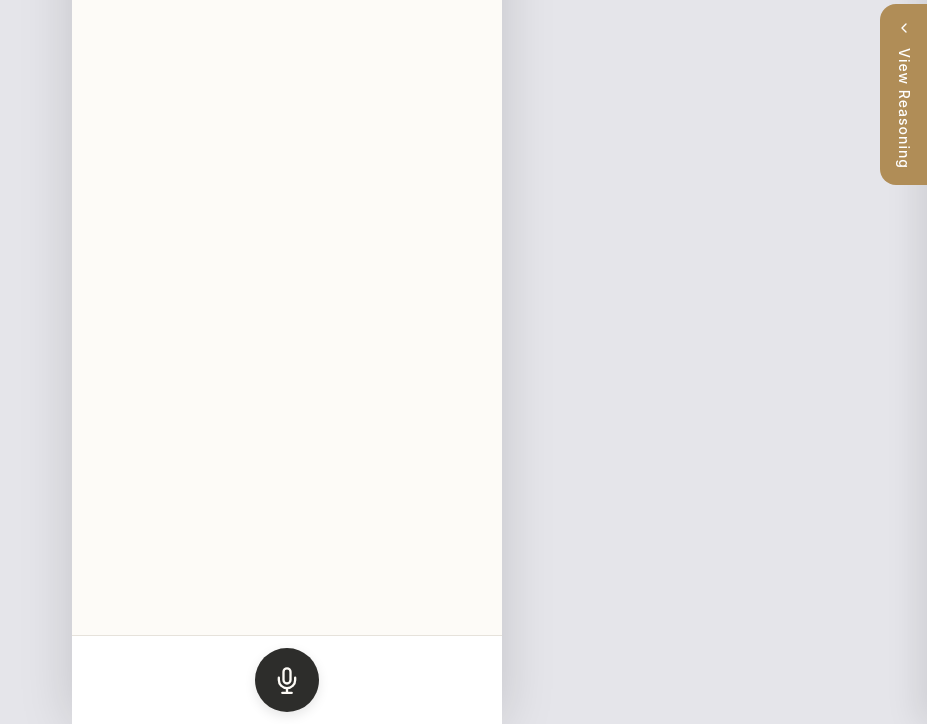
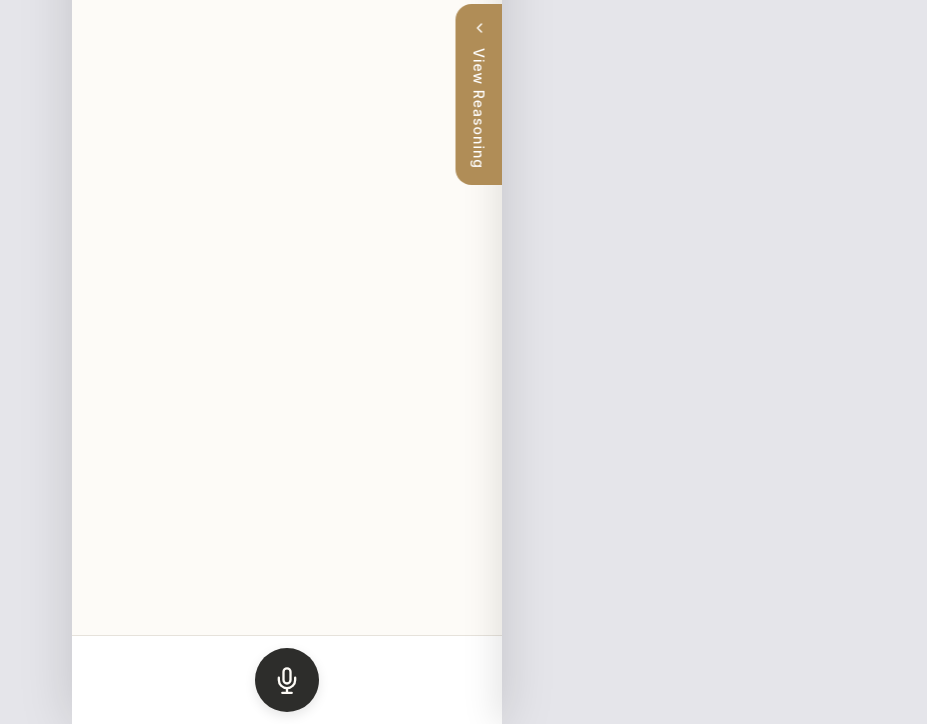
Before and after one commit to rnankani/OmiClaw, a website: page public/index.html in a window 1280 px wide. Shown: the part 76-800 px from the top of the page, without its empty margins (353-1280 px from the left). Drawn offline with Linux system fonts and the light colour scheme; no server answers.

Commit message:
style: Anchor reasoning drawer to mobile constrained wrapper

```diff
--- a/public/style.css
+++ b/public/style.css
@@ -260,12 +260,11 @@ h1 {
 
 /* Reasoning Sidebar Drawer (Slides from Right using Transform) */
 .reasoning-drawer-wrapper {
-  position: fixed;
+  position: absolute;
   top: 0;
   right: 0;
   transform: translateX(100%); /* Off-canvas initially */
-  width: 90%;
-  max-width: 350px;
+  width: 85%;
   height: 100dvh;
   /* Premium Glassmorphism */
   background: rgba(255, 255, 255, 0.75);
```
